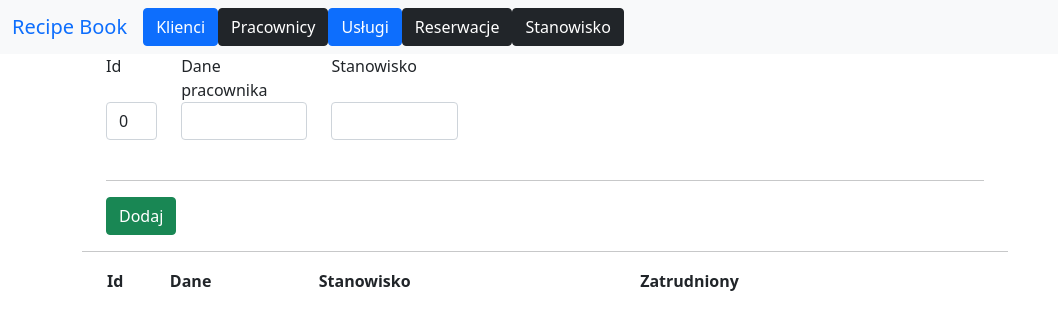
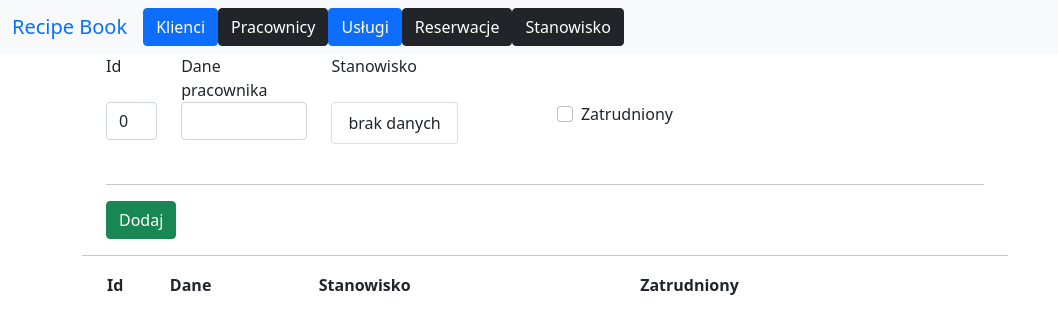
Before and after one commit to marcinJ81/salonFrAngular, an Angular app: page /employee in a window 1280 px wide. Shown: the top 334 px of the page, without its empty margins (0-1058 px from the left). Built offline with nearby package versions, Linux system fonts and the light colour scheme.

Commit message:
add checkbox to employee

```diff
--- a/src/app/employee/employee.component.html
+++ b/src/app/employee/employee.component.html
@@ -18,7 +18,28 @@
             <input type="text" class="form-control" id="name-input" #empNameInput >
         </div>
         <div class="col-md-2">
-            <input type="text" class="form-control" id="sname-input" #empPositionInput>
+            <div class="dropdown">
+               <!-- <button type="button" class="btn btn-primary dropdown-toggle" data-bs-toggle="dropdown">
+                    Dropdown button
+                  </button>
+                <ul class="dropdown-menu" *ngFor="let job of jobPositionList">
+                    <li><a class="dropdown-item" href="#" >{{job.position_title}}}</a></li>
+                </ul>-->
+                <ul class="list-group" *ngFor="let job of jobPositionList">
+                    <li class="list-group-item">{{job.position_title}}</li>
+                </ul>
+            </div>
+           <!--<input type="text" class="form-control" id="sname-input" #empPositionInput>-->
+
+        </div>
+        <div class="col-md-1"></div>
+        <div class="col-md-2" >
+            <div class="form-check">
+                <input class="form-check-input" type="checkbox" value="" checked="true" id="flexCheckDefault" [(ngModel)]="empHiredInput" >
+                <label class="form-check-label" for="flexCheckDefault">
+                  Zatrudniony
+                </label>
+            </div>
         </div>
     </div>
     <br>
--- a/src/app/employee/employee.component.ts
+++ b/src/app/employee/employee.component.ts
@@ -1,8 +1,9 @@
-import { Component, OnInit, ViewChild,ElementRef } from '@angular/core';
+import { Component, OnInit, ViewChild,ElementRef ,DoCheck} from '@angular/core';
 import { EmployeeModel } from '../Model/Employee.model';
 import { JobPositionModel } from '../Model/JobPosition.model';
 import { EmployeeService } from '../service/employee.service';
 import { CounterServices } from '../service/counter.services';
+import { JobPositionService } from '../service/jobPosition.service';
 
 @Component({
   selector: 'app-employee'
@@ -10,14 +11,26 @@ import { CounterServices } from '../service/counter.services';
   ,styleUrls: ['./employee.component.css']
   ,providers: [CounterServices]
 })
-export class EmployeeComponent implements OnInit {
+export class EmployeeComponent implements OnInit,DoCheck {
   @ViewChild('empNameInput',{static:false}) empNameInput: ElementRef;
   @ViewChild('empPositionInput',{static:false}) empPositionInput: ElementRef;
+  empHiredInput: boolean = false;
   employeeId: number;
+  jobPositionList: JobPositionModel[] = [];
 
-  constructor(private employeeServ: EmployeeService,private counterService: CounterServices ) { }
+  constructor(
+    private employeeServ: EmployeeService,
+    private counterService: CounterServices,
+    private jobService: JobPositionService) { }
+
+  ngDoCheck(){
+   // this.jobPositionList = this.jobService.getAllJobPosition();
+   // console.log("ngDoCheck " + this.jobPositionList.length);
+  }
 
   ngOnInit(): void {
+    this.jobPositionList = this.jobService.getAllJobPosition();
+    console.log("ngOnInit ");
   }
 
   NewEmployee(){
@@ -26,12 +39,13 @@ export class EmployeeComponent implements OnInit {
     if(this.employeeId === 0)
       this.counterService.incrementId();
     this.counterService.setCountNumber(this.employeeId);
+    console.log("new employee: " + this.empHiredInput);
 
     let employee: EmployeeModel = new EmployeeModel(
       this.counterService.counter,
       this.empNameInput.nativeElement.value,
-      new JobPositionModel(1,"pracownik"),
-      true
+      this.jobPositionList[0],
+      this.empHiredInput
       );
     this.employeeServ.addNewEmployee(employee);
   }
--- a/src/app/service/jobPosition.service.ts
+++ b/src/app/service/jobPosition.service.ts
@@ -29,4 +29,9 @@ export class JobPositionService{
             return 0;
         return this.jobRow[this.jobRow.length-1].position_id;
     }
+
+    getJobPosition(index: number): string{
+        return this.jobRow[index].position_title;
+    }
+
 }
```
